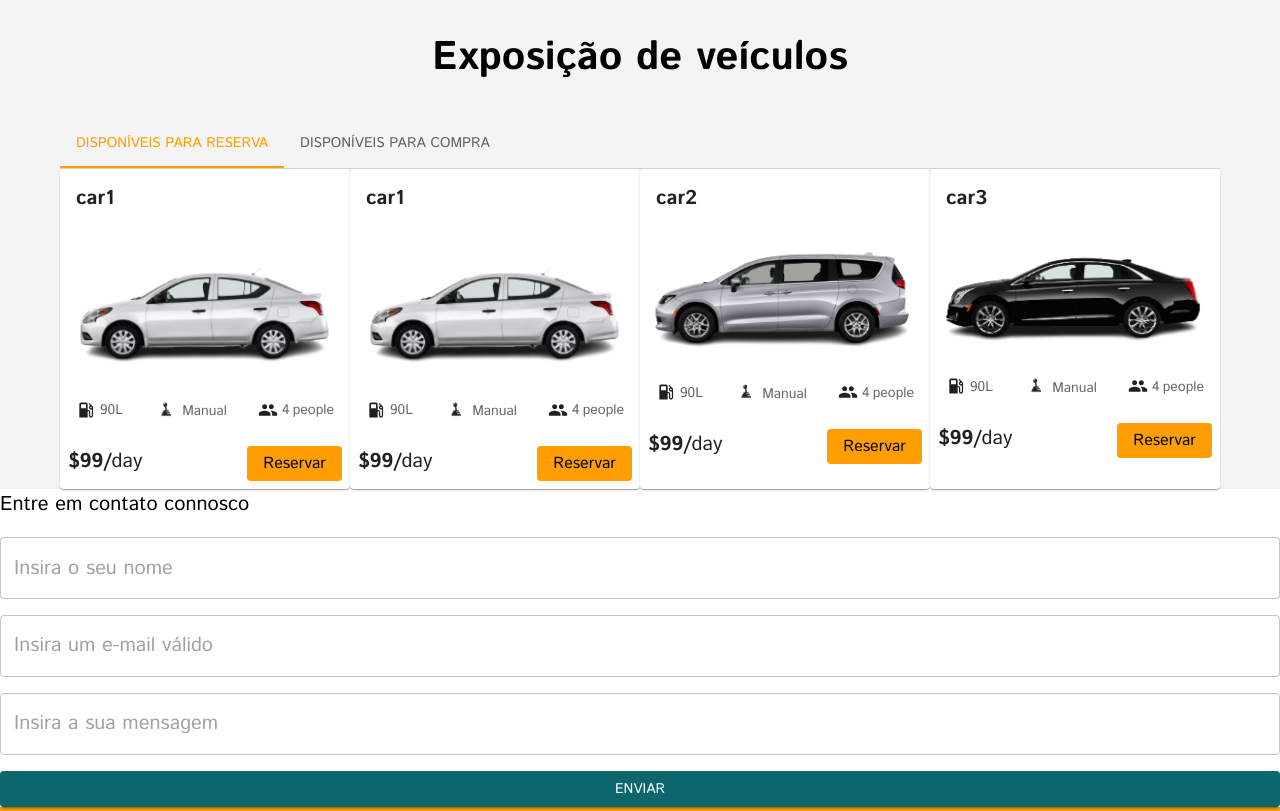
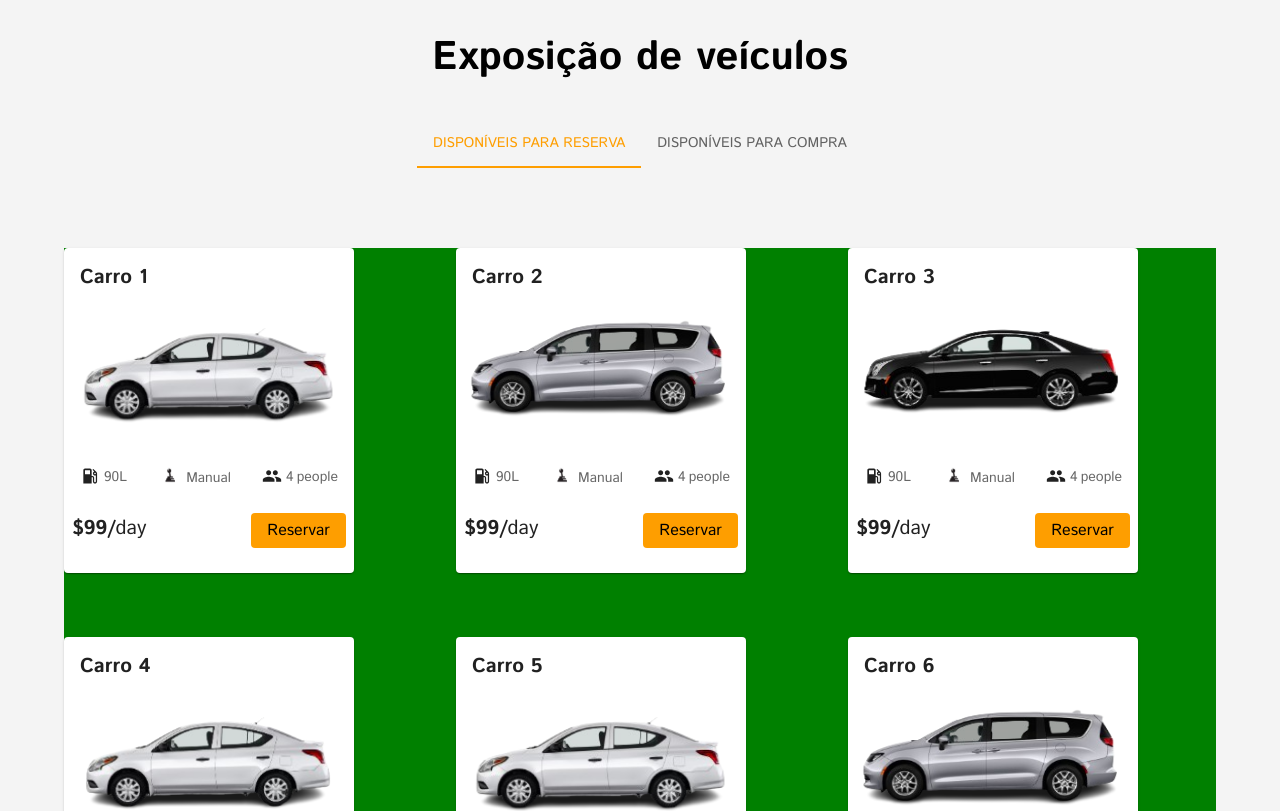
Before and after one commit to d-coder47/rent-a-car, a React (Vite) app: page / in a window 1280 px wide. Shown: the part 3720-4531 px from the top of the page. Built offline with nearby package versions, Linux system fonts and the light colour scheme.

Commit message:
feat: add improves to car card

```diff
--- a/src/components/CarGallery/CarCard.tsx
+++ b/src/components/CarGallery/CarCard.tsx
@@ -21,8 +21,8 @@ const CarCard: React.FC<ICarCard> = ({ car }) => {
   return (
     <Card
       sx={{
-        minWidth: 275,
         width: "290px",
+        height: "325px",
       }}
     >
       <CardHeader
@@ -35,6 +35,7 @@ const CarCard: React.FC<ICarCard> = ({ car }) => {
         component="img"
         sx={{
           width: "290px",
+          height: "115px",
           display: "flex",
           justifyContent: "center",
         }}
@@ -46,6 +47,7 @@ const CarCard: React.FC<ICarCard> = ({ car }) => {
           display: "flex",
           flexDirection: "row",
           justifyContent: "space-between",
+          marginTop: "25px",
         }}
       >
         <Stack direction="row" alignItems="center" gap={0.5}>
--- a/src/components/CarGallery/CarGallery.tsx
+++ b/src/components/CarGallery/CarGallery.tsx
@@ -6,10 +6,11 @@ import car3 from "../../assets/cars/car3.png";
 import car4 from "../../assets/cars/car4.png";
 import { ICarGallery } from "../../interfaces";
 import { Box } from "@mui/material";
+import Grid from "@mui/material/Grid2";
 
 const cars = [
   {
-    name: "car1",
+    name: "Carro 1",
     image_path: car1,
     fuel_type: "gasolina",
     tank_capacity: "90L",
@@ -18,7 +19,35 @@ const cars = [
     price: 99.0,
   },
   {
-    name: "car1",
+    name: "Carro 2",
+    image_path: car2,
+    fuel_type: "gasolina",
+    tank_capacity: "90L",
+    cambio_type: "Manual",
+    people_number: 4,
+    price: 99.0,
+  },
+  {
+    name: "Carro 3",
+    image_path: car3,
+    fuel_type: "gasolina",
+    tank_capacity: "90L",
+    cambio_type: "Manual",
+    people_number: 4,
+    price: 99.0,
+  },
+  {
+    name: "Carro 4",
+    image_path: car4,
+    fuel_type: "gasolina",
+    tank_capacity: "90L",
+    cambio_type: "Manual",
+    people_number: 4,
+    price: 99.0,
+  },
+
+  {
+    name: "Carro 5",
     image_path: car1,
     fuel_type: "gasolina",
     tank_capacity: "90L",
@@ -27,7 +56,7 @@ const cars = [
     price: 99.0,
   },
   {
-    name: "car2",
+    name: "Carro 6",
     image_path: car2,
     fuel_type: "gasolina",
     tank_capacity: "90L",
@@ -36,7 +65,7 @@ const cars = [
     price: 99.0,
   },
   {
-    name: "car3",
+    name: "Carro 7",
     image_path: car3,
     fuel_type: "gasolina",
     tank_capacity: "90L",
@@ -44,19 +73,63 @@ const cars = [
     people_number: 4,
     price: 99.0,
   },
+  {
+    name: "Carro 8",
+    image_path: car4,
+    fuel_type: "gasolina",
+    tank_capacity: "90L",
+    cambio_type: "Manual",
+    people_number: 4,
+    price: 99.0,
+  },
 ];
+
 const CarGallery: React.FC<ICarGallery> = ({ type }) => {
   return (
     <Box
       sx={{
-        display: "flex",
-        flexDirection: "row",
-        justifyContent: "space-between",
+        width: "100%",
+        background: {
+          xs: "red",
+          sm: "yellow",
+          md: "brown",
+          lg: "green",
+          xl: "rose",
+        },
       }}
     >
-      {cars.map((car, index) => (
-        <CarCard key={index} car={car} />
-      ))}
+      <Grid
+        container
+        spacing={{ xs: 2, md: 3 }}
+        columns={{ xs: 4, sm: 8, md: 12 }}
+        // columnSpacing={{
+        //   xs: 14,
+        //   sm: 23,
+        //   md: 8,
+        //   lg: 22,
+        //   xl: 14,
+        // }}
+        rowSpacing={8}
+      >
+        {cars.map((car, index) => (
+          <Grid
+            key={index}
+            size={{
+              xs: 6,
+              sm: 6,
+              md: 4,
+              lg: 4,
+              xl: 3,
+            }}
+            sx={{
+              width: "290px",
+              height: "325px",
+            }}
+          >
+            <CarCard key={index} car={car} />
+          </Grid>
+        ))}
+      </Grid>
     </Box>
   );
 };
--- a/src/components/CarGallery/GallerySection.tsx
+++ b/src/components/CarGallery/GallerySection.tsx
@@ -42,8 +42,22 @@ const Gallery: React.FC = () => {
       >
         <Typography variant="h2">{t("menu.exposicaoVeiculos")}</Typography>
       </Box>
-      <Box>
-        <Box sx={{ borderBottom: 1, borderColor: "divider" }}>
+      <Box
+        sx={{
+          width: "90%",
+          marginBottom: "20px",
+        }}
+      >
+        <Box
+          sx={{
+            borderBottom: 1,
+            borderColor: "divider",
+            display: "flex",
+            justifyContent: "center",
+            marginBottom: "80px",
+            border: "none",
+          }}
+        >
           <Tabs
             value={value}
             onChange={handleChange}
@@ -55,7 +69,7 @@ const Gallery: React.FC = () => {
         </Box>
         <Box
           sx={{
-            display: value === 0 ? "block" : "none",
+            display: value === 0 ? "flex" : "none",
           }}
         >
           <CarGallery type="reservation" />
@@ -63,7 +77,7 @@ const Gallery: React.FC = () => {
 
         <Box
           sx={{
-            display: value === 1 ? "block" : "none",
+            display: value === 1 ? "flex" : "none",
           }}
         >
           <CarGallery type="buy" />
```
